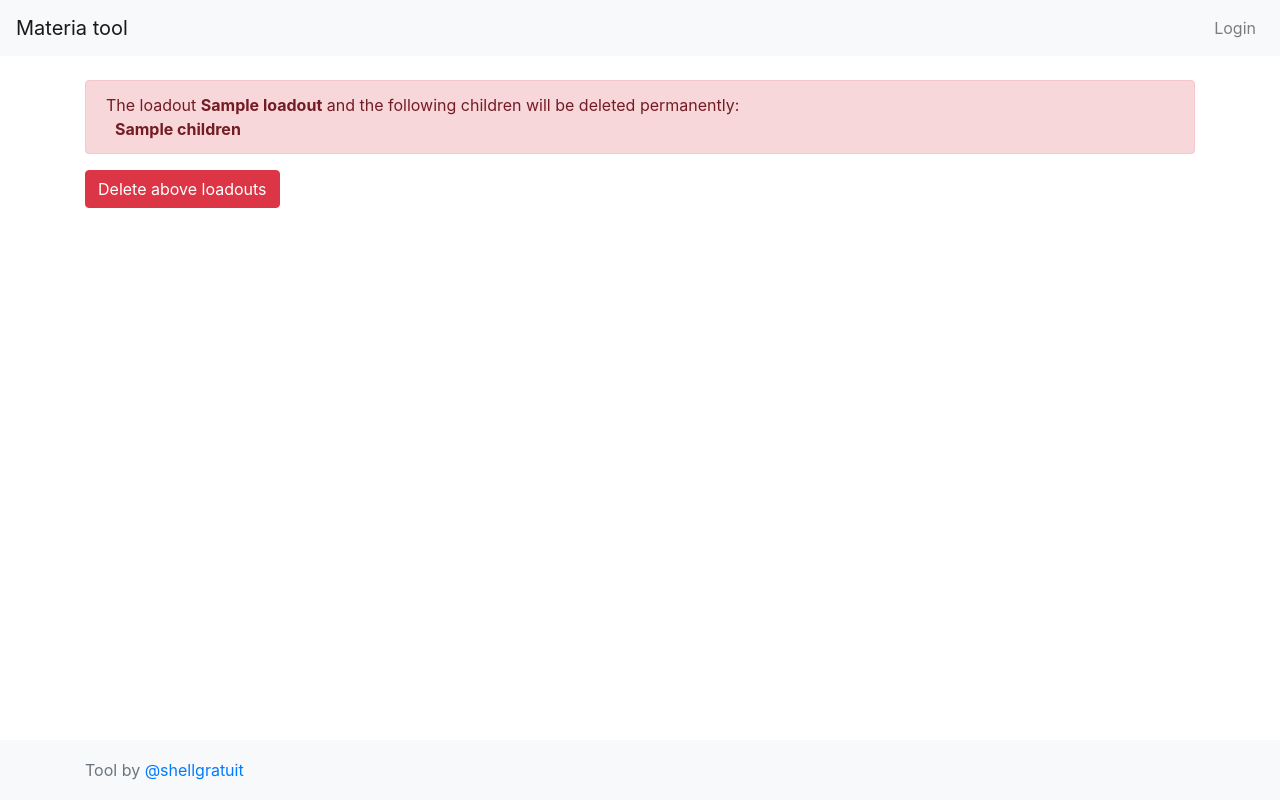
After one commit to Azenet/materia-tool, a Symfony app: template templates/default/delete.html.twig in a window 1280 px wide. The commit adds this page. Run offline with Twig, Linux system fonts and the light colour scheme; the template is opened without the code that fills it: most values are stand-ins (such as "Sample title", 1, 10 or a date in 2020); style sheets or scripts are compiled from the project's sources; some libraries are stand-ins or nearby versions.

Commit message:
dedicated delete page

```diff
--- a/src/Security/Voter/MateriaLoadoutVoter.php
+++ b/src/Security/Voter/MateriaLoadoutVoter.php
@@ -16,7 +16,7 @@ class MateriaLoadoutVoter extends Voter {
 	}
 
 	protected function supports($attribute, $subject) {
-		return in_array($attribute, ['LOADOUT_VIEW', 'LOADOUT_EDIT'])
+		return in_array($attribute, ['LOADOUT_VIEW', 'LOADOUT_EDIT', 'LOADOUT_DELETE'])
 			   && $subject instanceof MateriaLoadout;
 	}
 
--- /dev/null
+++ b/templates/default/delete.html.twig
@@ -0,0 +1,35 @@
+{% extends 'base.html.twig' %}
+
+{% block body %}
+	<div class="container">
+		<div class="row">
+			<div class="col">
+				<div class="alert alert-danger">
+						{% if children|length >0 %}
+							The loadout <b>{{ loadout.name }}</b> and the following children will be deleted permanently:<br />
+							{% for level, childs in children %}
+								{% for child in childs %}
+									{% for _ in 0..level %}
+										<span>&nbsp;</span>
+									{% endfor %}
+									<b>{{ child.name }}</b>
+									{% if not loop.last or not loop.parent.loop.last %}<br />{% endif %}
+								{% endfor %}
+							{% endfor %}
+						{% else %}
+							The loadout <b>{{ loadout.name }}</b> will be deleted permanently.
+						{% endif %}
+				</div>
+			</div>
+		</div>
+
+		<div class="row">
+			<div class="col">
+				{{ form_start(form) }}
+				{{ form_rest(form) }}
+				<button type="submit" class="btn btn-danger">Delete above loadouts</button>
+				{{ form_end(form) }}
+			</div>
+		</div>
+	</div>
+{% endblock %}
--- a/templates/default/view.html.twig
+++ b/templates/default/view.html.twig
@@ -12,9 +12,7 @@
 		<div class="col-auto">
 			<div class="row">
 				<div class="col-auto">
-					{{ form_start(delete) }}
-					<button type="submit" class="btn btn-danger" onclick="return confirm('This will delete this loadout if it has no loadouts depending on it. THIS CANNOT BE UNDONE.');">Delete loadout</button>
-					{{ form_end(delete) }}
+					<a href="{{ path('default_delete_loadout', {loadout: loadout.id}) }}" class="btn btn-danger">Delete loadout</a>
 				</div>
 				<div class="col-auto">
 					{{ form_start(clone) }}
```
Also changed, not shown: src/Controller/DefaultController.php (+53 -20 lines).
